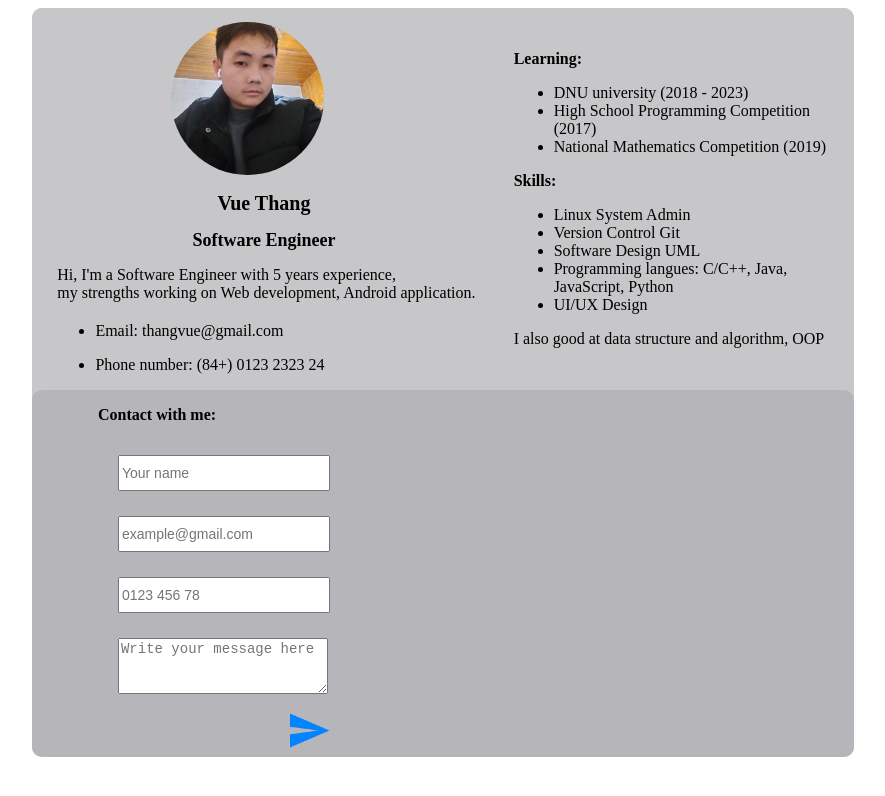
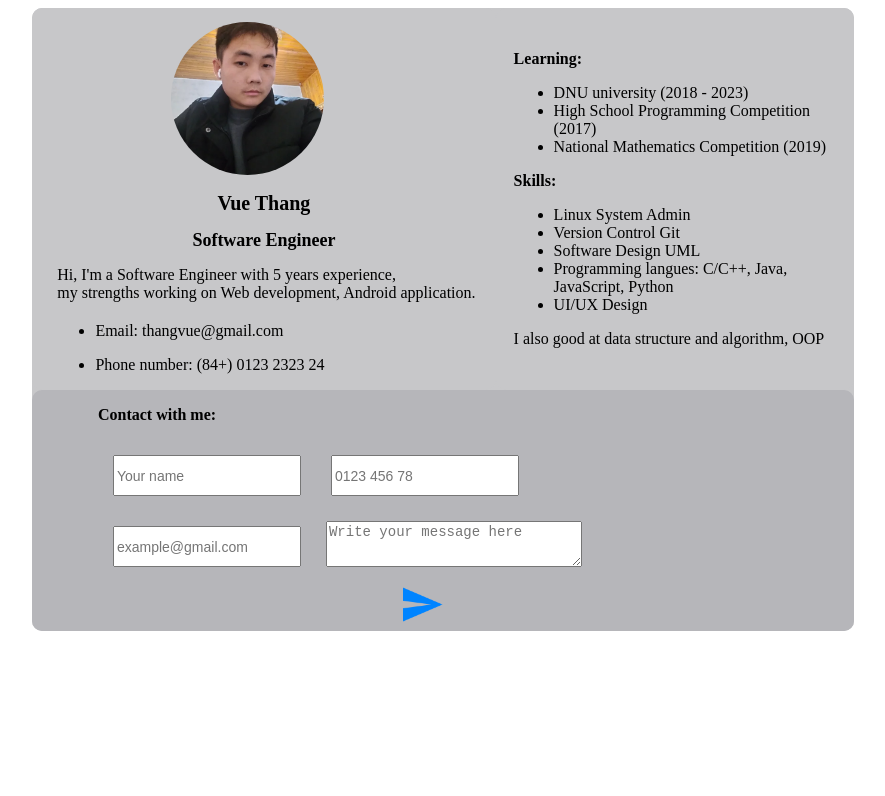
Before and after one commit to vuecoder2k/Personal-Profile-Page, a plain HTML site: page index.html in a window 1280 px wide. Shown: the whole page, without its empty margins (197-1082 px from the left). Drawn offline with Linux system fonts and the light colour scheme.

Commit message:
Fix footer input display

```diff
--- a/index.html
+++ b/index.html
@@ -66,21 +66,25 @@
 			padding-left: 8%;
 		}
 
-		.input-field {
-			font-size: 14px;
-			width: 27%;
-			height: 30px;
-			margin-top: 15px;
-			margin-bottom: 10px;
-			margin-left: 20px;
-		}
-		.input-field#message {
-			width: 27%;
-			height: 50px;
+		.input-field-container {
+			display: flex;
 		}
 
+		.input-field-container input {
+			font-size: 14px;
+			margin: 15px;
+			width: 180px;
+			height: 35px;
+		}
+
+		.input-field-container textarea {
+			font-size: 14px;
+			margin: 10px;
+			width: 250px;
+			height: 40px;
+		}
 		#submiting {
-			margin-left: 25%;
+			margin-left: 40%;
 			width: 45px;
 			height: 45px;
 		}
@@ -138,16 +142,19 @@
 				<td colspan="2">
 					<h3 class="heading-3">Contact with me:</h3>
 					<form>
-						<input class="input-field" type="text" name="name" id="name" placeholder="Your name">
-						<br>
-						<input class="input-field" type="email" name="email" id="email" required placeholder="example@gmail.com">
-						<br>
+						<div class="input-field-container">
+							<div class="input-field-item-1">
+							<input type="text" name="name" id="name" placeholder="Your name">
+							<br>
+							<input type="email" name="email" id="email" required placeholder="example@gmail.com">
+							</div>
 
-						<input class="input-field" type="tel" name="phone-num" id="phone-num" required placeholder="0123 456 78">
-						<br>
-
-						<textarea class="input-field" placeholder="Write your message here" id="message"></textarea>
-						<br>
+							<div class="input-field-item-2">
+								<input type="tel" name="phone-num" id="phone-num" required placeholder="0123 456 78">
+								<br>
+								<textarea class="input-field" placeholder="Write your message here" id="message"></textarea>
+							</div>
+						</div>
 
 						<input type="image" src="images/send-icon.png" value="Sending" id="submiting">
 					</form>
```
